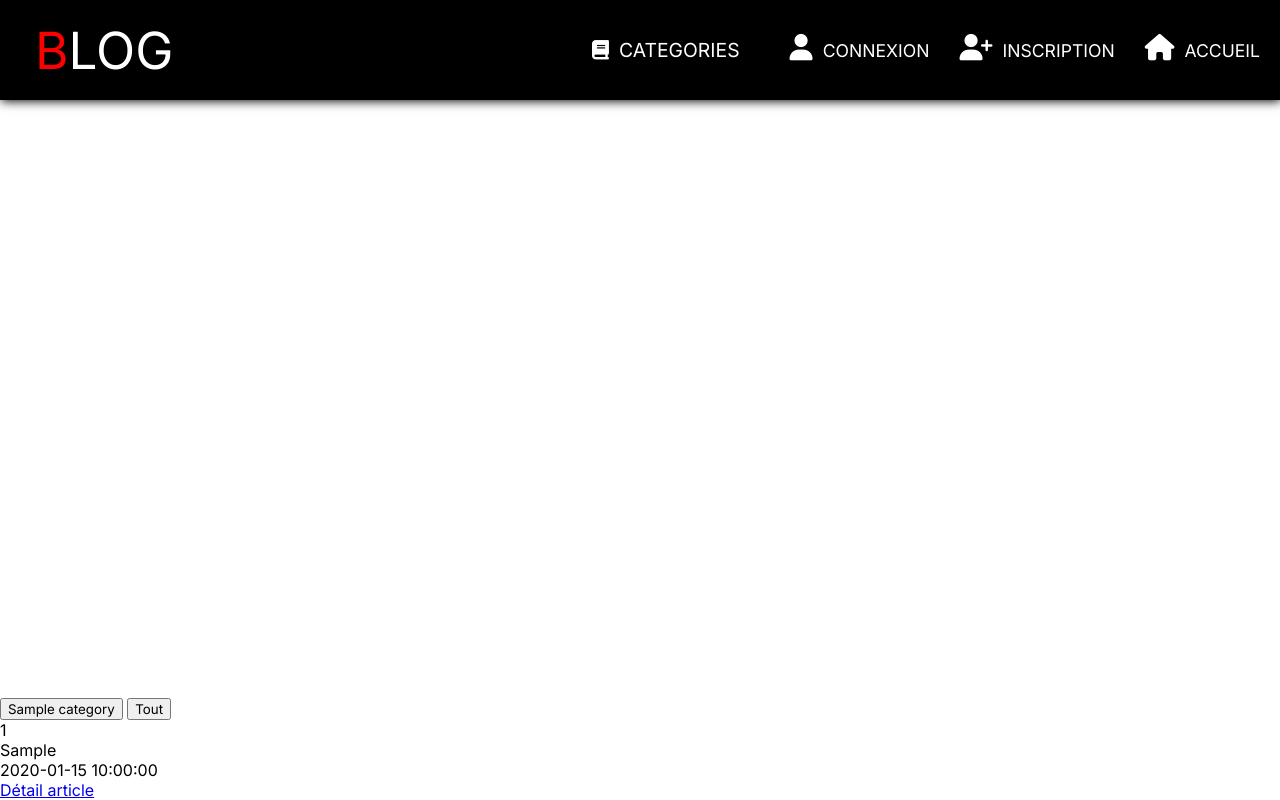
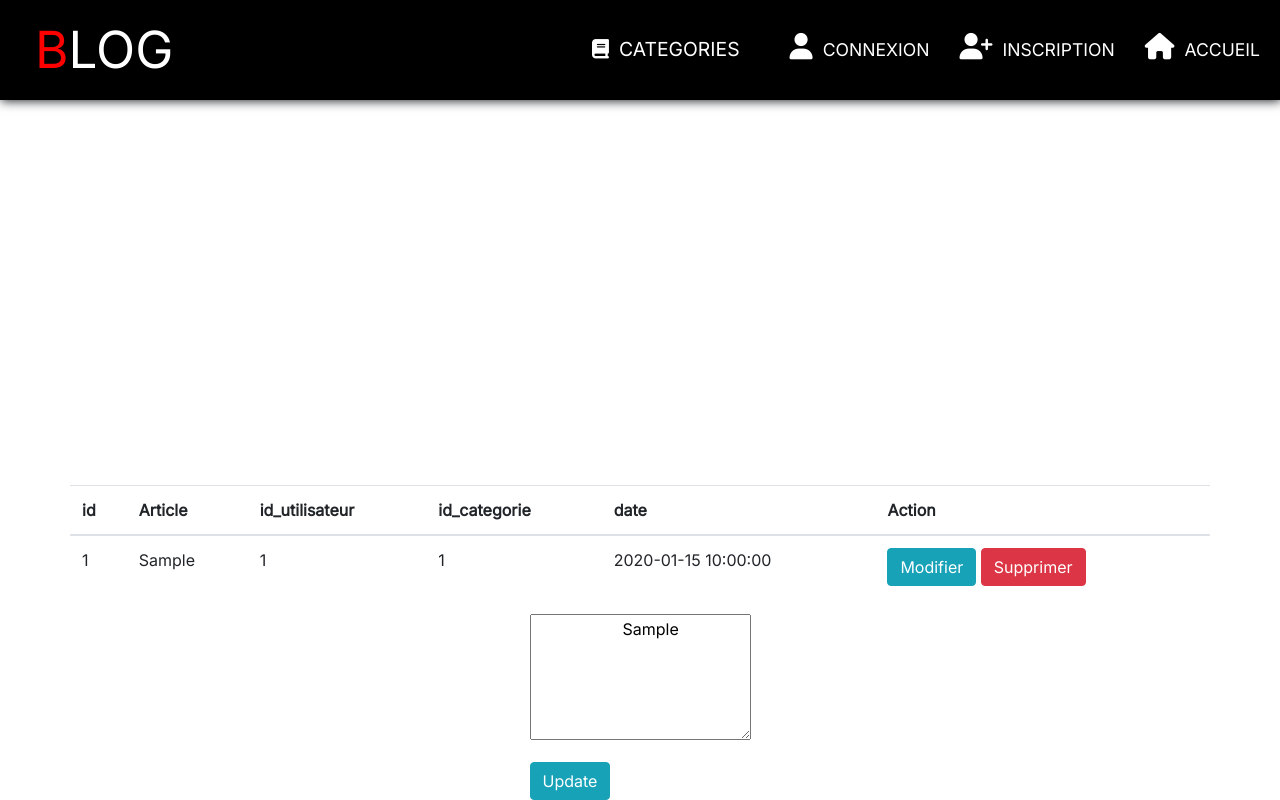
Before and after one commit to salim-ouari/blog, a PHP site: page /blog/editarticle.php?edit=1 in a window 1280 px wide. Run offline with PHP 8.4, Linux system fonts and the light colour scheme; tables that the repository leaves empty or names only in its code hold one stand-in row (values such as "Sample post"); some libraries are stand-ins or nearby versions; some web fonts are replaced.

Commit message:
ajout article

```diff
--- a/admin.php
+++ b/admin.php
@@ -12,7 +12,6 @@
 
 <body>
 
-    <?php require('header.php');?>
 
     <?php require_once 'process.php'; ?>
 
--- a/artpro.php
+++ b/artpro.php
@@ -1,62 +1,72 @@
 <?php
 
+
 require('header.php');
-
 session_start();
 
 $id = 0;
 $update = false;
-$id = '';
-$nom = '';
-
-$mysqli = new mysqli('localhost', 'root', '', 'blog') or die(mysqli_error($mysqli));
+$article = '';
+$id_utilisateur = '';
+$id_categorie = '';
+$date = '';
+require('connect.php');
 
 if (isset($_POST['save'])) {
-    $nom = $_POST['nom'];
     $id = $_POST['id'];
+    $article = $_POST['article'];
+    $id_utilisateur = $_POST['id_utilisateur'];
+    $id_categorie = $_POST['id_categorie'];
+    $date = $_POST['date'];
 
-
-
-
-
-    $mysqli->query("INSERT INTO categories (nom) VALUES('$nom')") or
-        die($mysqli->error);
+    $mysqli->query("INSERT INTO articles (id, article, id_utilisateur, id_categorie, date) VALUES('$id', '$article', '$id_utilisateur', '$id_categorie', '$date')") or die($mysqli->error);
+    ;
 
     $_SESSION['message'] = "Le compte est enregistré";
     $_SESSION['msg_type'] = "success";
 
-    header("location: categorie.php");
+    header("location: editarticle.php");
 }
 
 if (isset($_GET['delete'])) {
     $id = $_GET['delete'];
-    $mysqli->query("DELETE FROM categories WHERE id=$id") or die(mysqli_error($mysqli));
+    $mysqli=new mysqli("localhost", "root", "", "blog");
+    $mysqli->query("DELETE FROM articles WHERE id=$id") or die($mysqli->error);
+
 
     $_SESSION['message'] = "Le compte est bel et bien supprimé";
     $_SESSION['msg_type'] = "danger";
 
-    header("location: categorie.php");
+    header("location: editarticle.php");
 }
 
 if (isset($_GET['edit'])) {
     $id = $_GET['edit'];
+    $mysqli=new mysqli("localhost", "root", "", "blog");
     $update = true;
-    $result = $mysqli->query("SELECT * FROM categories WHERE id=$id") or die(mysqli_error($mysqli));
+    $result = $mysqli->query("SELECT * FROM articles WHERE id=$id") or die($mysqli->error);
+
 
     $row = $result->fetch_array();
-    $nom = $row['nom'];
+    $id = $row['id'];
+    $article = $row['article'];
+    $id_utilisateur = $row['id_utilisateur'];
+    $id_categorie = $row['id_categorie'];
+    $date = $row['date'];
 }
 
 
 if (isset($_POST['update'])) {
     $id = $_POST['id'];
-    $nom = $_POST['nom'];
+    $article = $_POST['article'];
+
+    $mysqli=new mysqli("localhost", "root", "", "blog");
+    $mysqli->query("UPDATE articles  SET article='$article', id='$id' WHERE id=$id") or die($mysqli->error);
 
 
-    $mysqli->query("UPDATE categories  SET nom='$nom', id='$id' WHERE id=$id") or die($mysqli->error);
 
     $_SESSION['message'] = "Les infos sont belles est bien modifiées";
     $_SESSION['msg_type'] = "warning";
 
-    header('location: categorie.php');
+    header('location: editarticle.php');
 }
--- a/editarticle.php
+++ b/editarticle.php
@@ -1,162 +1,106 @@
-<?php
-session_start();
-//connexion à la base
-require('connect.php');
-//requette pour compter les articles
-$sql_count_articles = mysqli_query($bdd, 'SELECT COUNT(*) AS liste FROM articles');
-$count_articles = mysqli_fetch_all($sql_count_articles, MYSQLI_ASSOC);
-
-//pagination
-$page = "";
-if (isset($_GET['page'])) {
-    $page = $_GET["page"];
-}
-
-if (empty($page)) {
-    $page = 1;
-}
-$nbr_article_par_page = 5;
-$nbr_page = ceil($count_articles[0]["liste"] / $nbr_article_par_page);
-$debut = ($page - 1) * $nbr_article_par_page;
-
-
-//requette pour afficher tous les articles
-$sql_articles = mysqli_query($bdd, "SELECT * FROM articles ORDER BY date DESC LIMIT $debut , $nbr_article_par_page");
-$articles = mysqli_fetch_all($sql_articles, MYSQLI_ASSOC);
-if (count($articles) == 0) {
-    header("location: articles.php");
-}
-
-if (isset($_GET['categorie'])) {
-    $page_categorie = $_GET['categorie'];
-}
-
-//requete pour afficher les categories dans le selecteur html
-
-$sql = mysqli_query($bdd, "SELECT categories.* FROM categories ");
-$result_cat = mysqli_fetch_all($sql, MYSQLI_ASSOC);
-
-?>
-
 <!DOCTYPE html>
-<html lang="en">
+<html lang="fr">
 
 <head>
     <meta charset="UTF-8">
     <meta http-equiv="X-UA-Compatible" content="IE=edge">
     <meta name="viewport" content="width=device-width, initial-scale=1.0">
-    <title>Articles</title>
-    <link rel="stylesheet" href="style.css" />
-
+    <link rel="stylesheet" type="text/css" href="style.css">
+    <link rel="stylesheet" href="https://stackpath.bootstrapcdn.com/bootstrap/4.3.1/css/bootstrap.min.css" integrity="sha384-ggOyR0iXCbMQv3Xipma34MD+dH/1fQ784/j6cY/iJTQUOhcWr7x9JvoRxT2MZw1T" crossorigin="anonymous">
+    <title>Admin Crud</title>
 </head>
 
 <body>
-    <?php require('header.php') ?>
-    <main class="container">
-
-        <section class="categorieHidden">
-
-            <form action="" method="GET">
-
-                <?php foreach ($result_cat as $categorie) { ?>
-                    <button name="categorie" value="<?php echo $categorie['nom']; ?> "><?php echo $categorie['nom']; ?> </button>
-                <?php } ?>
 
 
-                <input type='hidden' name='page' value='1'>
-                <button type='submit' name="submit" class="formButton"><a href="articles.php"></a>Tout</button>
 
-            </form>
-            <div class="pagination">
+    <?php require_once 'artpro.php'; ?>
+
+    <?php
+
+    if (isset($_SESSION['message'])) : ?>
+
+        <div class="alert alert-<?= $_SESSION['msg_type'] ?>">
+
+            <?php
+            echo $_SESSION['message'];
+            unset($_SESSION['message']);
+            ?>
+
+        </div>
+
+    <?php endif ?>
+
+    <div class="container">
+        <?php $mysqli = new mysqli('localhost', 'root', '', 'blog') or die(mysqli_error($mysqli));
+        $result = $mysqli->query("SELECT * FROM articles") or die(mysqli_error($mysqli));
+        //pre_r($result);
+        ?>
+
+        <div class="row justify-content-center">
+            <table class="table">
+                <thead>
+                    <tr>
+                        <th>id</th>
+                        <th>Article</th>
+                        <th>id_utilisateur</th>
+                        <th>id_categorie</th>
+                        <th>date</th>
+                        <th colspan="2">Action</th>
+                    </tr>
+                </thead>
+
                 <?php
-                //savoir sur qu'elle page nous sommes
-                if (isset($_GET['categorie'])) {
 
-                    //requette pour compter les articles
-                    $sql_count_articles_cat = mysqli_query($bdd, "SELECT COUNT(articles.id_categorie) AS liste_cat FROM articles INNER JOIN
-                    categories ON categories.id = articles.id_categorie WHERE categories.nom = '$page_categorie'");
-                    $count_articles_cat = mysqli_fetch_all($sql_count_articles_cat, MYSQLI_ASSOC);
+                while ($row = $result->fetch_assoc()) : ?>
 
-                    $nbr_article_par_page_cat = 5;
-                    $nbr_page_cat = ceil($count_articles_cat[0]["liste_cat"] / $nbr_article_par_page_cat);
-                    $debut_cat = ($page - 1) * $nbr_article_par_page_cat;
+                    <tr>
+                        <td><?php echo $row['id']; ?></td>
+                        <td><?php echo $row['article']; ?></td>
+                        <td><?php echo $row['id_utilisateur']; ?></td>
+                        <td><?php echo $row['id_categorie']; ?></td>
+                        <td><?php echo $row['date']; ?></td>
+                        <td>
+                            <a href="editarticle.php?edit=<?php echo $row['id']; ?>" class="btn btn-info">Modifier</a>
+                            <a href="editarticle.php?delete=<?php echo $row['id']; ?>" class="btn btn-danger">Supprimer</a>
+
+                        </td>
+                    </tr>
 
 
-                    //requette pour afficher tous les articles
-                    $sql_articles_cat = mysqli_query($bdd, "SELECT * FROM articles INNER JOIN categories ON categories.id = articles.id_categorie
-                    WHERE categories.nom = '$page_categorie' ORDER BY date DESC LIMIT $debut_cat");
+                <?php endwhile; ?>
 
-                    $articles_cat = mysqli_fetch_all($sql_articles_cat, MYSQLI_ASSOC);
+            </table>
 
+        </div>
 
-                    for ($i = 1; $i <= $nbr_page_cat; $i++) {
-                        if ($page != $i)
-                            echo "<a class='page' href='?page=$i&categorie=$page_categorie'>$i</a>&nbsp";
-                        else
-                            echo "<a class='page'>$i</a>&nbsp";
-                    }
-                } else {
-                    for ($i = 1; $i <= $nbr_page; $i++) {
-                        if ($page != $i)
-                            echo "<a class='page' href='?page=$i'>$i</a>&nbsp";
-                        else
-                            echo "<a class='page'>$i</a>&nbsp";
-                    }
-                }
+        <?php
 
-                ?>
-            </div>
-        </section>
-        <section class="conteneur_accueil containerOver">
-
-            <?php
-            //tri par catégorie des articles
-            if (isset($_GET['categorie'])) {
-
-                if (($_GET['categorie']) == $page_categorie) {
-
-                    $sql_categories = mysqli_query($bdd, "SELECT * FROM articles INNER JOIN categories ON categories.id = articles.id_categorie
-                    WHERE categories.nom = '$page_categorie'");
-
-                    $result = mysqli_fetch_all($sql_categories, MYSQLI_ASSOC);
-                }
-
-                // affichage des articls par catégorie
-                if (isset($_GET['page']) && $_GET['page'] == 1) {
-
-                    for ($i = 0; isset($result[$i]) && $i < 5; $i++) {
-            ?>
-
-                        <div><?= $result[$i]['article'] ?></div>
-                        <div><?= $result[$i]['date'] ?></div>
-                        <div><?php echo '<a href="article.php?id=' . $result[$i]['id'] . '">Détail article</a>'; ?></div>
-
+        function pre_r($array)
+        {
+            echo '<pre>';
+            print_r($array);
+            echo '<pre>';
+        }
+        ?>
+        <div class="row justify-content-center">
+            <form action="artpro.php" method="POST">
+                <div class="form-group">
+                    <textarea name="message"  rows="5">
+                    <?php echo $article?>
+                    </textarea>
+                </div>
                     <?php
-                    }
-                } else {
-                    for ($i = 5; isset($result[$i]) && $i < 10; $i++) {
+                    if ($update == true) :
                     ?>
-                        <div><?= $result[$i]['article'] ?></div>
-                        <div><?= $result[$i]['date'] ?></div>
-                        <div><?php echo '<a href="article.php?id=' . $result[$i]['id'] . '">Détail article</a>'; ?></div>
-
-                    <?php
-                    }
-                }
-            } else {
-                // On boucle sur tous les articles
-                foreach ($articles as $article) {
-                    ?>
-                    <div><?= $article['article'] ?></div>
-                    <div><?= $article['date'] ?></div>
-                    <div><?php echo '<a href="article.php?id=' . $article['id'] . '">Détail article</a>'; ?></div>
-            <?php
-                }
-            }
-            ?>
-        </section>
-    </main>
-    <?php  ?>
+                        <button type="submit" class="btn btn-info" name="update">Update</button>
+                    <?php else : ?>
+                    <?php endif; ?>
+                </div>
+        </div>
+        </form>
+    </div>
+    </div>
 </body>
 
 </html>
--- a/process.php
+++ b/process.php
@@ -1,7 +1,7 @@
  <?php
 
 
-
+    require('header.php');
     session_start();
 
     $id = 0;
@@ -31,6 +31,7 @@
 
     if (isset($_GET['delete'])) {
         $id = $_GET['delete'];
+        $mysqli=new mysqli("localhost", "root", "", "blog");
         $mysqli->query("DELETE FROM utilisateurs WHERE id=$id");
 
         $_SESSION['message'] = "Le compte est bel et bien supprimé";
@@ -42,6 +43,7 @@
     if (isset($_GET['edit'])) {
         $id = $_GET['edit'];
         $update = true;
+        $mysqli=new mysqli("localhost", "root", "", "blog");
         $result = $mysqli->query("SELECT * FROM utilisateurs WHERE id=$id");
 
         $row = $result->fetch_array();
```
Also changed, not shown: article.php (+15 -8 lines).
